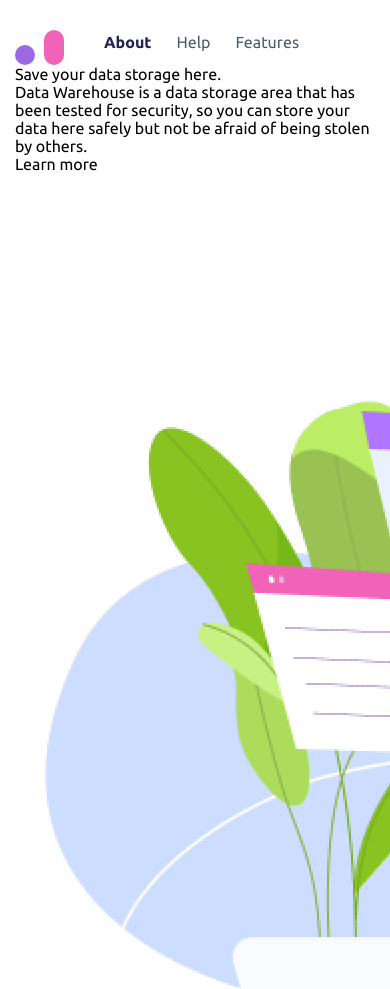
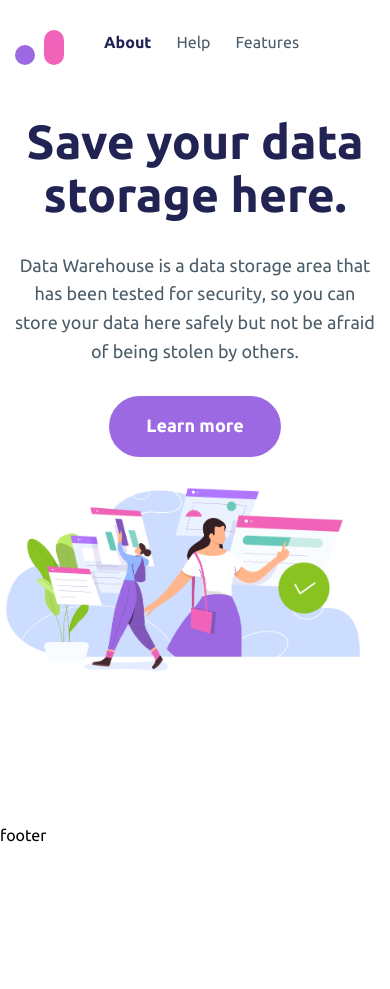
Before and after one commit to NikolayMurashkin/Ratio_learning, a plain HTML site: page module1/index.html in a window 390 px wide. Shown: the top 989 px of the page. After the commit the page ends 844 px from the top, so only its background shows below. Drawn offline with Linux system fonts and the light colour scheme.

Commit message:
added hero block

```diff
--- a/module1/css/style.css
+++ b/module1/css/style.css
@@ -67,14 +67,16 @@ h6 {
 }
 body {
 	font-family: Ubuntu;
-	--link-color_active: #212353;
-	--link-color: #4b5d68;
+	--main-color: #212353;
+	--second-color: #4b5d68;
 	--link-color_hover: #1f226b;
+	--btn-color: #9c69e2;
+	--btn-color_hover: #733ac2;
 }
 
 /* header styles */
 .header {
-	padding: 68px 0px 0px 0px;
+	padding: 68px 0px 143px 0px;
 }
 .header__container {
 	display: flex;
@@ -90,7 +92,7 @@ body {
 	font-weight: 400;
 	font-size: 16px;
 	line-height: 1.6;
-	color: var(--link-color);
+	color: var(--second-color);
 	transition: all 0.3s ease 0s;
 }
 .menu__item::after {
@@ -102,17 +104,22 @@ body {
 	display: block;
 	width: 0%;
 	height: 2px;
-	background-color: var(--link-color_active);
+	background-color: var(--main-color);
 }
 .menu__item:first-child {
 	font-weight: 700;
-	color: var(--link-color_active);
+	color: var(--main-color);
 }
 .menu__item:hover {
 	color: var(--link-color_hover);
 }
 .menu__item:hover::after {
 	width: 100%;
+}
+@media (max-width: 1100px) {
+	.header {
+		padding: 60px 0px 80px 0px;
+	}
 }
 @media (max-width: 479.98px) {
 	.menu__list {
@@ -122,11 +129,115 @@ body {
 		column-gap: 40px;
 	}
 	.header {
-		padding: 30px 0px 0px 0px;
+		padding: 30px 0px 50px 0px;
 	}
 }
 /* header styles */
 
 /* hero styles */
-
+.main__hero {
+}
+.hero__container {
+	position: relative;
+}
+.hero__info {
+	display: flex;
+	flex-direction: column;
+	row-gap: 50px;
+}
+.hero__title {
+	font-weight: 700;
+	font-size: 80px;
+	line-height: 1.1;
+	max-width: 645px;
+	color: var(--main-color);
+}
+.hero__text {
+	color: var(--second-color);
+	font-weight: 400;
+	font-size: 18px;
+	line-height: 1.6;
+	max-width: 380px;
+}
+.hero__btn {
+	display: inline-flex;
+	justify-content: center;
+	align-items: center;
+	align-self: flex-start;
+	background-color: var(--btn-color);
+	border-radius: 50px;
+	padding: 15px 37px 17px;
+	color: #fff;
+	font-weight: 700;
+	font-size: 18px;
+	line-height: 1.6;
+}
+.hero__image {
+	position: absolute;
+	bottom: -100px;
+	right: -131px;
+}
+.hero__image img {
+	width: 885px;
+	height: 468px;
+}
+@media (max-width: 1100px) {
+	.hero__image {
+		position: absolute;
+		bottom: 0px;
+		right: 15px;
+	}
+	.hero__image img {
+		width: 492px;
+		height: 260px;
+	}
+}
+@media (max-width: 880px) {
+	.hero__image {
+		position: absolute;
+		bottom: 0px;
+		right: 15px;
+	}
+	.hero__image img {
+		width: 400px;
+		height: 212px;
+	}
+	.hero__title {
+		font-size: 60px;
+	}
+	.hero__text {
+		max-width: 330px;
+	}
+}
+@media (max-width: 767.92px) {
+	.hero__info {
+		row-gap: 30px;
+		margin: 0px 0px 30px 0px;
+	}
+	.hero__image {
+		position: relative;
+		bottom: 0px;
+		right: 15px;
+	}
+	.hero__image img {
+		width: 100%;
+		height: auto;
+	}
+	.hero__title {
+		max-width: 100%;
+		text-align: center;
+	}
+	.hero__text {
+		max-width: 100%;
+		text-align: center;
+	}
+	.hero__btn {
+		align-self: center;
+	}
+}
+@media (max-width: 479.92px) {
+	.hero__title {
+		font-size: 48px;
+	}
+}
 /* hero styles */
--- a/module1/index.html
+++ b/module1/index.html
@@ -31,14 +31,19 @@
 						<div class="hero__info">
 							<h1 class="hero__title">Save your data storage here.</h1>
 							<p class="hero__text">Data Warehouse is a data storage area that has been
-tested for security, so you can store your data here
-safely but not be afraid of being stolen by others.</p>
+								tested for security, so you can store your data here
+								safely but not be afraid of being stolen by others.</p>
 							<a href="" class="hero__btn">Learn more</a>
 						</div>
 						<picture class="hero__image">
-							<source srcset="img/hero_img.webp">
-							<img src="img/hero_img.png" alt="Hero image">
+							<source srcset="img/hero/hero_img.webp">
+							<img srcset="img/hero/hero_img.png" alt="Hero image">
 						</picture>
+					</div>
+				</div>
+				<div class="main__high-level high-level">
+					<div class="high-level__container">
+
 					</div>
 				</div>
 			</main>
```
Also changed, not shown: module1/img/hero/hero_img.png (renamed from module1/img/hero_img.png), module1/img/hero/hero_img.webp (renamed from module1/img/hero_img.webp).
